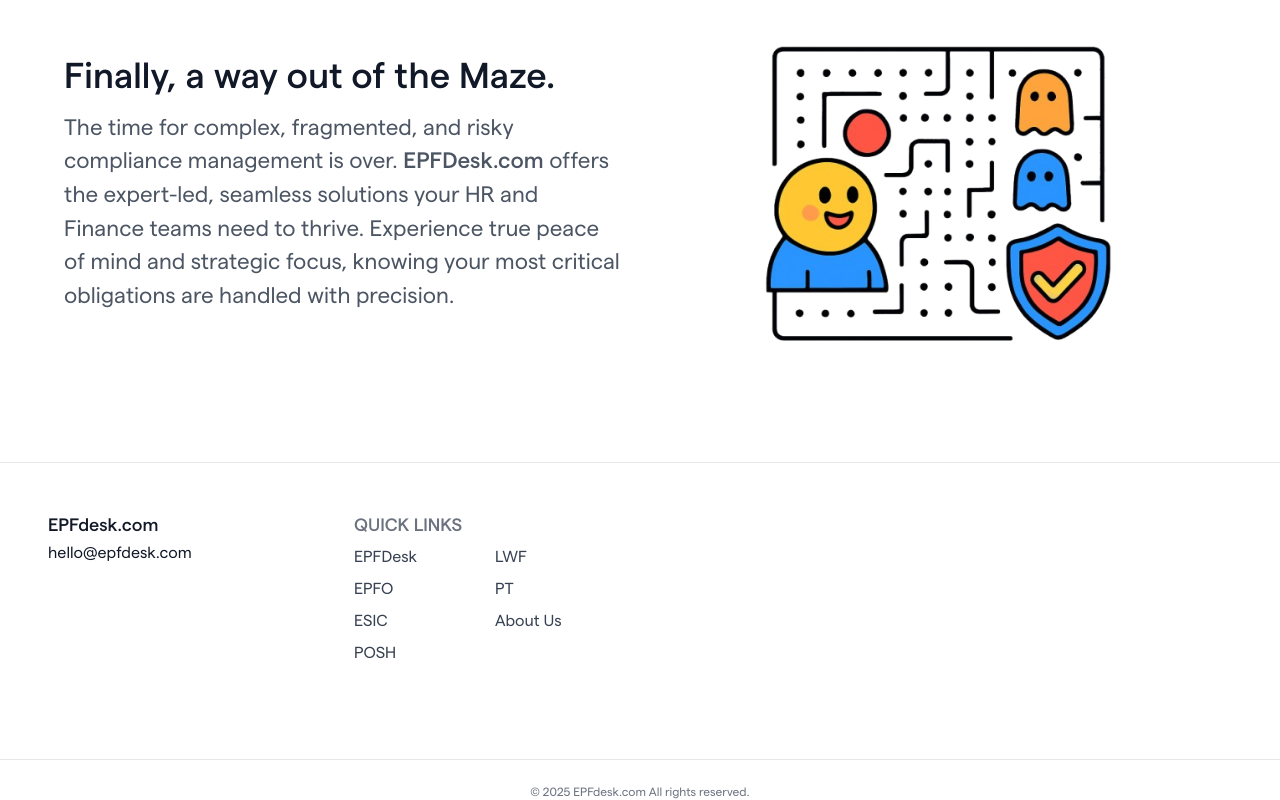
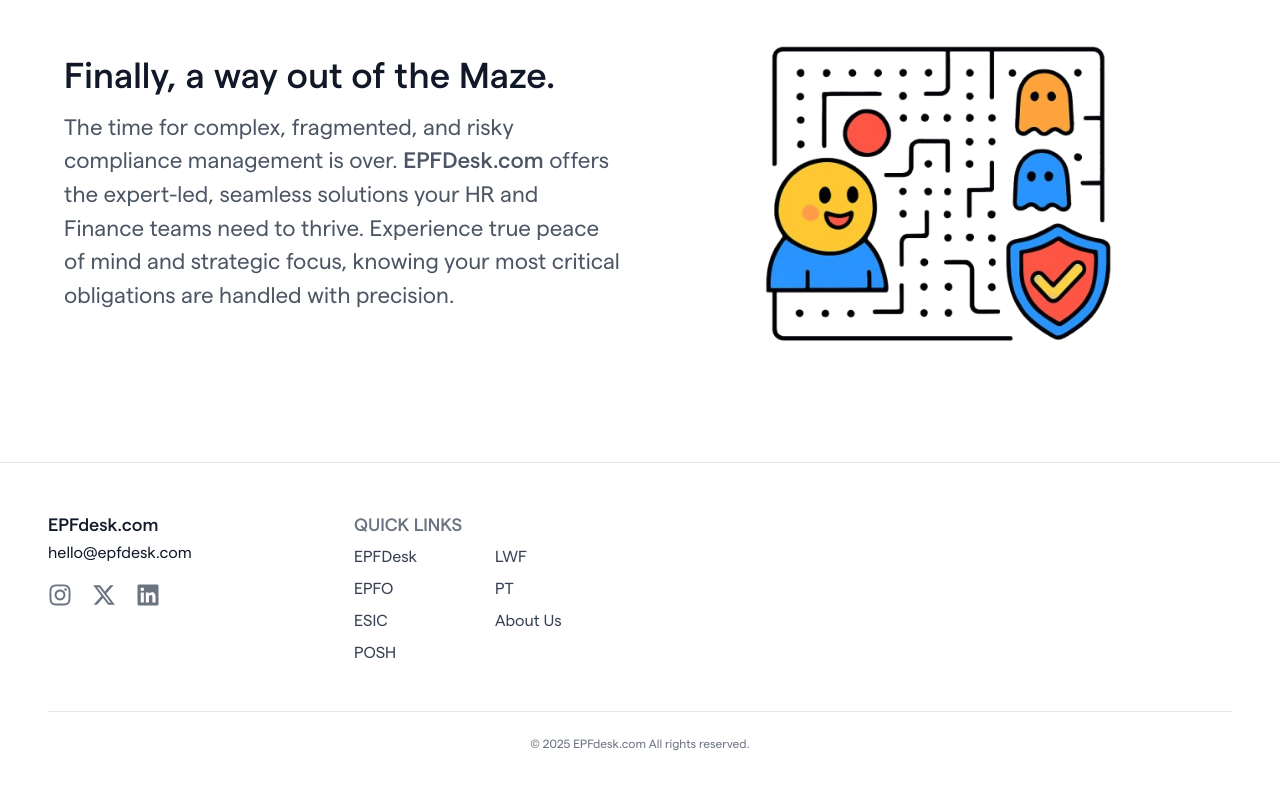
Before and after one commit to greatby/EPFdesk_V2, a React (Vite) app: page / in a window 1280 px wide. Shown: the part 7589-8389 px from the top of the page. Built offline with nearby package versions, Linux system fonts and the light colour scheme; no server answers.

Commit message:
Added social links to footer

```diff
--- a/src/components/Footer.jsx
+++ b/src/components/Footer.jsx
@@ -1,6 +1,134 @@
-import { ChevronUpIcon } from "@heroicons/react/24/outline";
+// import { ChevronUpIcon } from "@heroicons/react/24/outline";
+// import { useEffect, useState } from "react";
+// import { useNavigate, Link, useLocation } from "react-router-dom";
+
+// export default function Footer() {
+//   const navigate = useNavigate();
+//   const [showScroll, setShowScroll] = useState(false);
+//   const { pathname } = useLocation();
+
+//   useEffect(() => {
+//     const handleScroll = () => {
+//       setShowScroll(window.scrollY > 300);
+//     };
+//     window.addEventListener("scroll", handleScroll);
+//     return () => window.removeEventListener("scroll", handleScroll);
+//   }, []);
+
+//   useEffect(() => {
+//     window.scrollTo(0, 0);
+//   }, [pathname]);
+
+//   // const handleScrollToTop = (link) => {
+//   //   // Scroll to top before navigating
+//   //   window.scrollTo({ top: 0, behavior: "smooth" });
+
+//   //   // If it's an internal link, navigate to that page
+//   //   if (link.startsWith("/")) {
+//   //     navigate(link);
+//   //   } else {
+//   //     // Otherwise, for external links, just open the link in a new tab
+//   //     window.open(link, "_blank");
+//   //   }
+//   // };
+
+//   return (
+//     <footer
+//       className="z-[9999] w-full border-t border-solid border-t-[#11110d1a] bg-[#ffffffa8] backdrop-blur-[3px]"
+//       id="footer-section"
+//     >
+//       <div className="bg-white px-4 py-12 text-sm text-gray-700 sm:px-6 lg:px-12">
+//         <div className="grid grid-cols-1 sm:grid-cols-2 md:grid-cols-4 gap-10">
+//           {/* Company Description */}
+//           <div>
+//             <h4 className="text-lg flex flex-col font-semibold mb-3 text-gray-900">
+//               EPFdesk.com
+//               <a
+//                 href="mailto:hello@epfdesk.com"
+//                 className="text-[1rem] font-medium hover:underline"
+//               >
+//                 hello@epfdesk.com
+//               </a>
+
+//             </h4>
+//           </div>
+
+//           {/* Quick Links */}
+//           <div>
+//             <h5 className="text-lg font-semibold text-gray-500 uppercase mb-2">
+//               Quick Links
+//             </h5>
+//             <ul className="space-y-3 text-[1rem] columns-1 md:columns-2">
+//                <li>
+//                 <Link to="/epfDesk">EPFDesk</Link>
+//               </li>
+//               <li>
+//                 <Link to="/epf">EPFO</Link>
+//               </li>
+
+//               <li>
+//                 <Link to="/esic">ESIC</Link>
+//               </li>
+//                 <li>
+//                 <Link to="/posh">POSH</Link>
+//               </li>
+//                <li>
+//                 <Link to="/lwf">LWF</Link>
+//               </li>
+//               <li>
+//                 <Link to="/pt">PT</Link>
+//               </li>
+
+//               {/* <li>
+//                 <Link to="/labour">License & Registration</Link>
+//               </li> */}
+
+//               <li>
+//                 <Link to="/about">About Us</Link>
+//               </li>
+//               {/* <li>
+//                 <a
+//                   href="https://jobs-zeta-two.vercel.app/"
+//                   onClick={() =>
+//                     handleScrollToTop("https://jobs-zeta-two.vercel.app/")
+//                   }
+//                 >
+//                   Jobs
+//                 </a>
+//               </li> */}
+//             </ul>
+//           </div>
+//         </div>
+
+//         {/* Trust Signals (visible on all pages) */}
+
+
+//         {/* Scroll To Top */}
+
+//       </div>
+//        <div className="mt-12 border-t pt-6 text-center text-xs text-gray-500 space-y-1">
+//           <p>© 2025 EPFdesk.com All rights reserved.</p>
+//         </div>
+//          {showScroll && (
+//           <div className="my-8 flex justify-center">
+//             <button
+//               onClick={() => window.scrollTo({ top: 0, behavior: "smooth" })}
+//               className="flex cursor-pointer items-center gap-2 rounded-full bg-gray-700 px-4 py-2 text-white transition hover:bg-gray-600 dark:bg-gray-300 dark:text-black dark:hover:bg-gray-200"
+//             >
+//               <ChevronUpIcon className="size-5" />
+//               Back to Top
+//             </button>
+//           </div>
+//         )}
+//     </footer>
+//   );
+// }
+
+
 import { useEffect, useState } from "react";
-import { useNavigate, Link, useLocation } from "react-router-dom";
+import { useLocation, useNavigate, Link } from "react-router-dom";
+import { ChevronUpIcon } from "@heroicons/react/24/solid";
+import { FaInstagram, FaLinkedin, FaXTwitter } from "react-icons/fa6";
 
 export default function Footer() {
   const navigate = useNavigate();
@@ -19,19 +147,6 @@
     window.scrollTo(0, 0);
   }, [pathname]);
 
-  // const handleScrollToTop = (link) => {
-  //   // Scroll to top before navigating
-  //   window.scrollTo({ top: 0, behavior: "smooth" });
-
-  //   // If it's an internal link, navigate to that page
-  //   if (link.startsWith("/")) {
-  //     navigate(link);
-  //   } else {
-  //     // Otherwise, for external links, just open the link in a new tab
-  //     window.open(link, "_blank");
-  //   }
-  // };
-
   return (
     <footer
       className="z-[9999] w-full border-t border-solid border-t-[#11110d1a] bg-[#ffffffa8] backdrop-blur-[3px]"
@@ -49,8 +164,35 @@
               >
                 hello@epfdesk.com
               </a>
+            </h4>
 
-            </h4>
+            {/* Social Links */}
+            <div className="flex gap-5 mt-4">
+              <a
+                href="https://www.instagram.com/epfdesk/"
+                target="_blank"
+                rel="noopener noreferrer"
+                className="text-gray-500 hover:text-pink-600 transition"
+              >
+                <FaInstagram className="w-6 h-6" />
+              </a>
+              <a
+                href="https://x.com/epfdesk"
+                target="_blank"
+                rel="noopener noreferrer"
+                className="text-gray-500 hover:text-sky-500 transition"
+              >
+                <FaXTwitter className="w-6 h-6" />
+              </a>
+              <a
+                href="https://www.linkedin.com/company/108133988/admin/dashboard/"
+                target="_blank"
+                rel="noopener noreferrer"
+                className="text-gray-500 hover:text-blue-700 transition"
+              >
+                <FaLinkedin className="w-6 h-6" />
+              </a>
+            </div>
           </div>
 
           {/* Quick Links */}
@@ -59,57 +201,38 @@
               Quick Links
             </h5>
             <ul className="space-y-3 text-[1rem] columns-1 md:columns-2">
-               <li>
+              <li>
                 <Link to="/epfDesk">EPFDesk</Link>
               </li>
               <li>
                 <Link to="/epf">EPFO</Link>
               </li>
-
               <li>
                 <Link to="/esic">ESIC</Link>
               </li>
-                <li>
+              <li>
                 <Link to="/posh">POSH</Link>
               </li>
-               <li>
+              <li>
                 <Link to="/lwf">LWF</Link>
               </li>
               <li>
                 <Link to="/pt">PT</Link>
               </li>
-
-              {/* <li>
-                <Link to="/labour">License & Registration</Link>
-              </li> */}
-
               <li>
                 <Link to="/about">About Us</Link>
               </li>
-              {/* <li>
-                <a
-                  href="https://jobs-zeta-two.vercel.app/"
-                  onClick={() =>
-                    handleScrollToTop("https://jobs-zeta-two.vercel.app/")
-                  }
-                >
-                  Jobs
-                </a>
-              </li> */}
             </ul>
           </div>
         </div>
 
-        {/* Trust Signals (visible on all pages) */}
-
+        {/* Copyright */}
+        <div className="mt-12 border-t pt-6 text-center text-xs text-gray-500 space-y-1">
+          <p>© 2025 EPFdesk.com All rights reserved.</p>
+        </div>
 
         {/* Scroll To Top */}
-
-      </div>
-       <div className="mt-12 border-t pt-6 text-center text-xs text-gray-500 space-y-1">
-          <p>© 2025 EPFdesk.com All rights reserved.</p>
-        </div>
-         {showScroll && (
+        {showScroll && (
           <div className="my-8 flex justify-center">
             <button
               onClick={() => window.scrollTo({ top: 0, behavior: "smooth" })}
@@ -120,6 +243,7 @@
             </button>
           </div>
         )}
+      </div>
     </footer>
   );
 }
```
